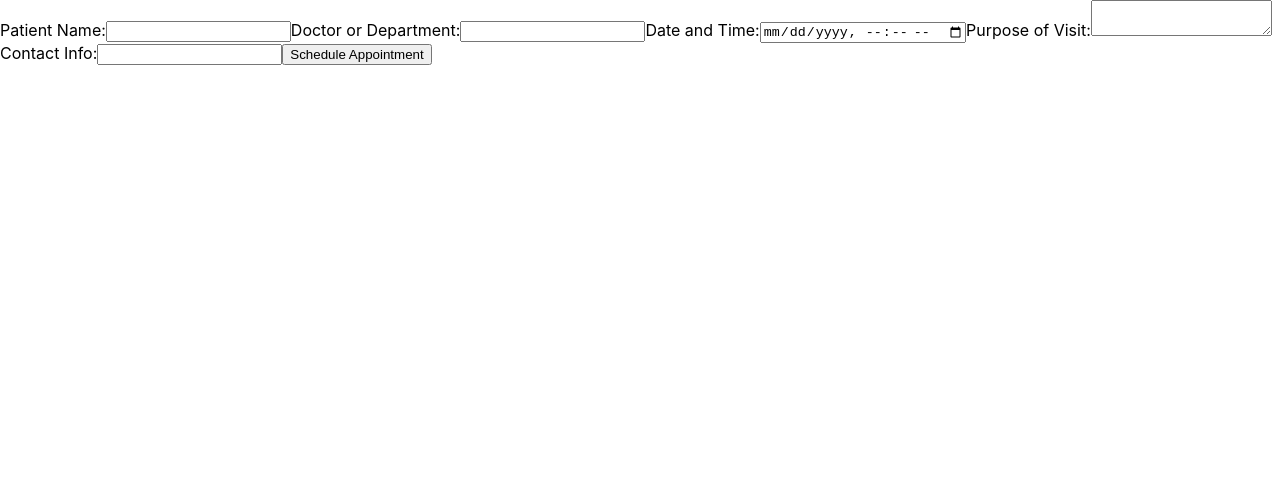
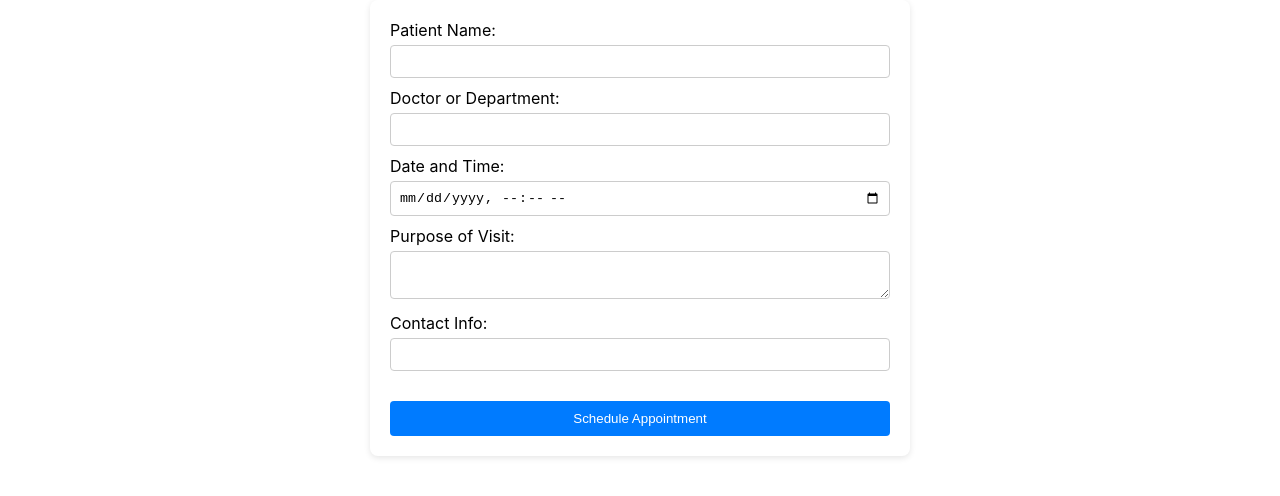
Before and after one commit to bryanleejh/hospital-frontend-demo, a React (Create React App) app: page /create-appointment in a window 1280 px wide. Shown: the top 496 px of the page. Built offline with nearby package versions, Linux system fonts and the light colour scheme.

Commit message:
feat: add styles for AppointmentForm

```diff
--- /dev/null
+++ b/src/components/AppointmentForm/AppointmentForm.css
@@ -0,0 +1,37 @@
+form {
+  display: flex;
+  flex-direction: column;
+  max-width: 500px;
+  margin: auto;
+  padding: 20px;
+  box-shadow: 0 2px 6px rgba(0, 0, 0, 0.1);
+  border-radius: 8px;
+}
+
+label {
+  margin-bottom: 10px;
+}
+
+input,
+textarea {
+  width: 100%;
+  padding: 8px;
+  margin-top: 5px;
+  border: 1px solid #ccc;
+  border-radius: 4px;
+  box-sizing: border-box;
+}
+
+button {
+  padding: 10px 20px;
+  margin-top: 20px;
+  color: white;
+  background-color: #007bff;
+  border: none;
+  border-radius: 4px;
+  cursor: pointer;
+}
+
+button:hover {
+  background-color: #0056b3;
+}
--- a/src/components/AppointmentForm/AppointmentForm.tsx
+++ b/src/components/AppointmentForm/AppointmentForm.tsx
@@ -1,4 +1,5 @@
 import React, { useState } from "react";
+import "./AppointmentForm.css"; // Adjust the path if necessary
 
 interface AppointmentFormState {
   patientName: string;
```
